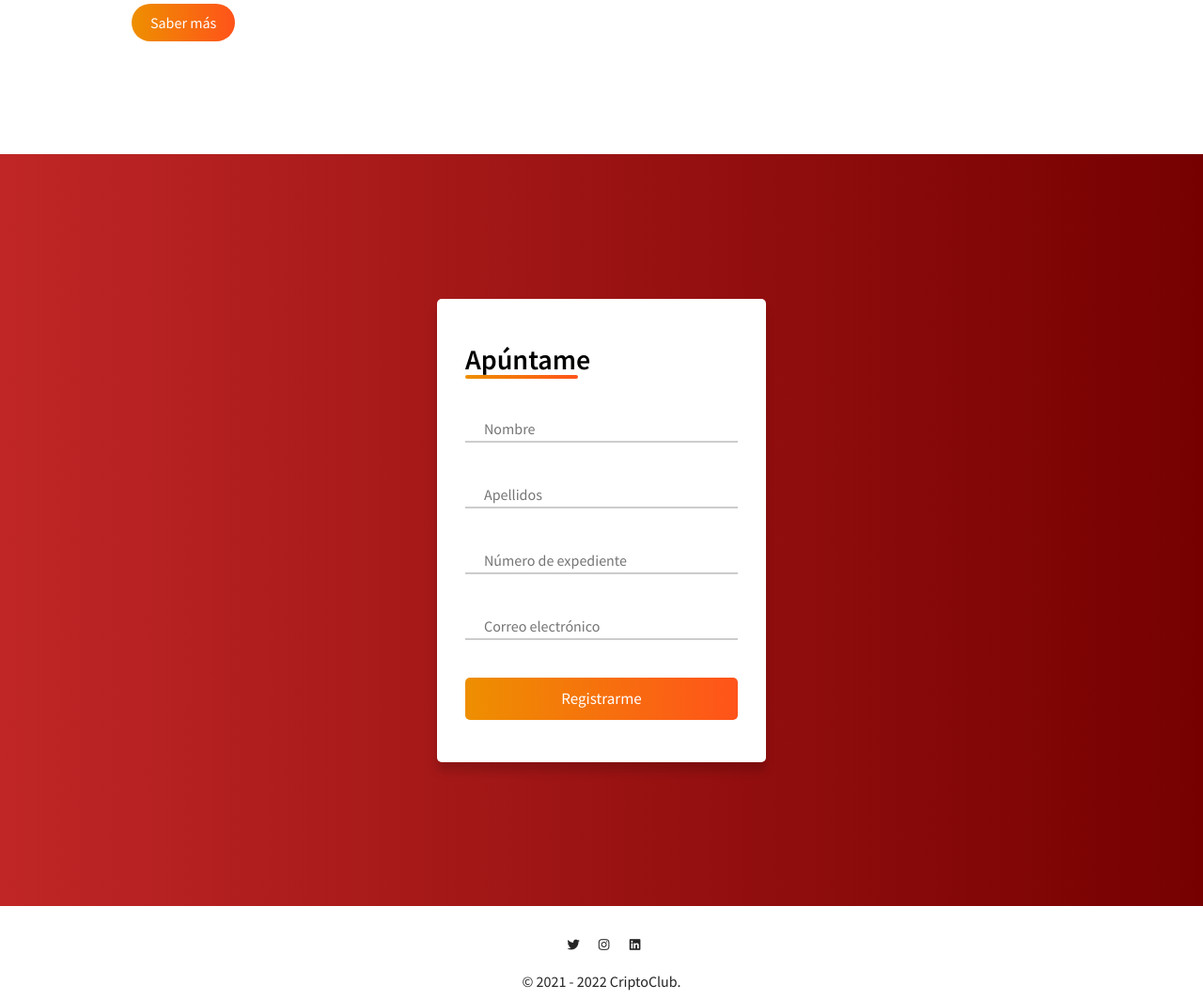
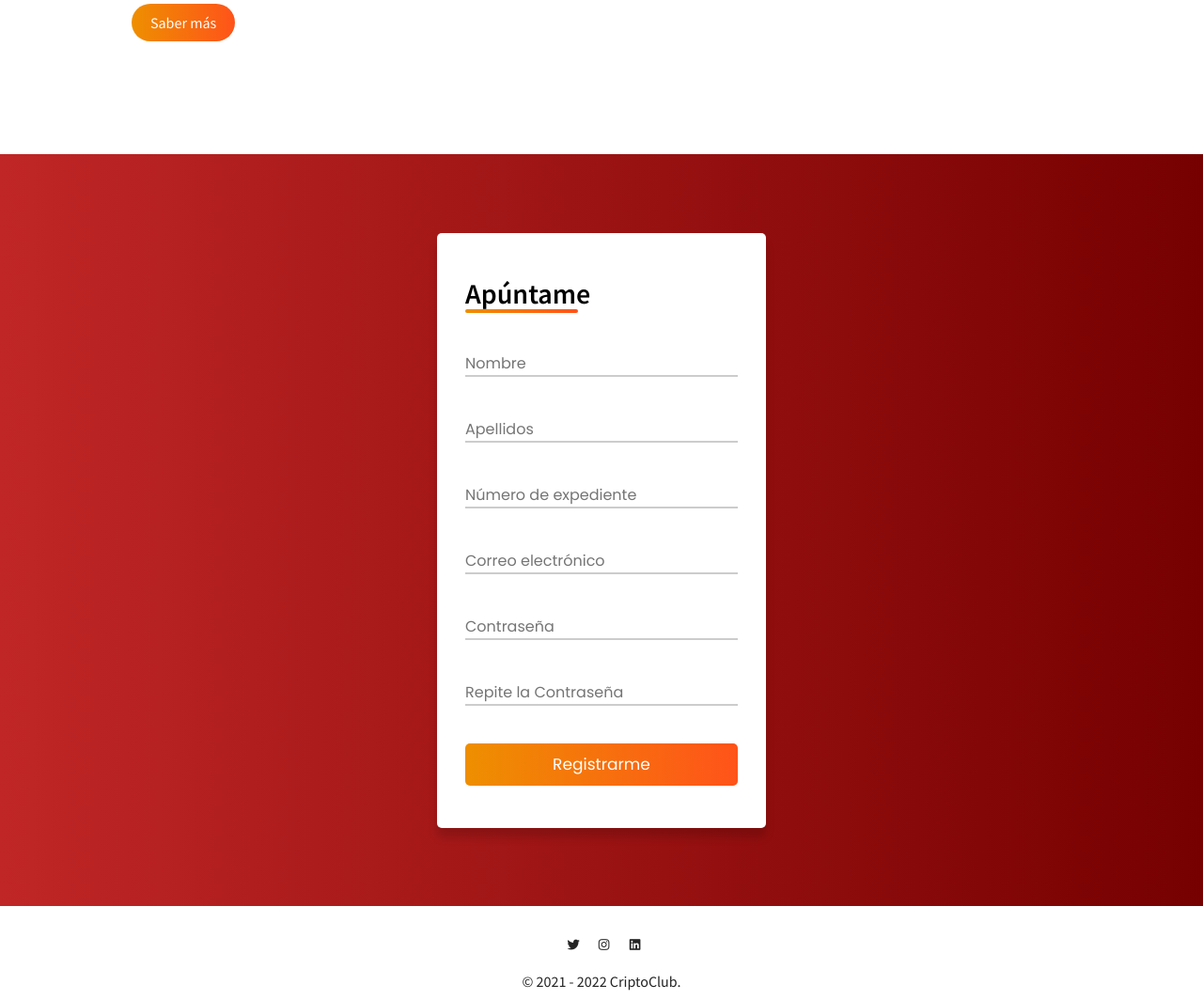
Before and after one commit to AlvaroFarreny/WebFinalProject, a PHP site: page / in a window 1280 px wide. Shown: the part 3008-4072 px from the top of the page at 94% size. Run offline with PHP 8.4, Linux system fonts and the light colour scheme; some libraries are stand-ins or nearby versions.

Commit message:
register form updated

```diff
--- a/index.html
+++ b/index.html
@@ -156,6 +156,14 @@
                     <input type="text" placeholder="Correo electrónico" required>
                     <div class="underline"></div>
                 </div>
+                <div class="input-box underline">
+                    <input type="password" placeholder="Contraseña" required>
+                    <div class="underline"></div>
+                </div>
+                <div class="input-box underline">
+                    <input type="password" placeholder="Repite la Contraseña" required>
+                    <div class="underline"></div>
+                </div>
                 <div class="input-box button">
                     <input type="submit" name="" value="Registrarme">
                 </div>
--- a/login.html
+++ b/login.html
@@ -14,7 +14,7 @@
     <script src="https://cdnjs.cloudflare.com/ajax/libs/web3/1.7.1/web3.min.js"
         integrity="sha512-GKw4QT/RccGJIwQxY3MhyiQ5pHrhQ8SuKFEafV+WcpOvtz7iYFQuQGFCvmGlHLctJTe8KrWU1FqvF7VOkEAJtw=="
         crossorigin="anonymous" referrerpolicy="no-referrer">
-        </script>
+    </script>
 </head>
 
 <body>
--- a/main.css
+++ b/main.css
@@ -1,5 +1,5 @@
 @import url('https://fonts.googleapis.com/css2?family=Roboto:wght@300&display=swap');
-@import url('https://fonts.googleapis.com/css2?family=Poppins:wght@700&display=swap');
+@import url('https://fonts.googleapis.com/css2?family=Poppins:wght@200;300;400;500;600;700&display=swap');
 @import url('https://fonts.googleapis.com/css2?family=Lato&display=swap');
 @import url('https://fonts.googleapis.com/css2?family=Montserrat:wght@300&display=swap');
 @import url('https://fonts.googleapis.com/css2?family=Source+Sans+Pro:ital,wght@0,200;0,300;0,400;0,600;0,700;0,900;1,200;1,300;1,400;1,600;1,700;1,900&display=swap');
@@ -521,6 +521,7 @@ span.psw {
   padding: 25px 30px;
   border-radius: 5px;
   box-shadow: 0 10px 10px rgba(0, 0, 0, 0.15);
+
 }
 
 .container form .title {
@@ -553,7 +554,9 @@ span.psw {
   width: 100%;
   height: 100%;
   outline: none;
+  font-family: 'Poppins', sans-serif;
   font-size: 16px;
+  padding-left: 0px;
   border: none;
 }
 
```
